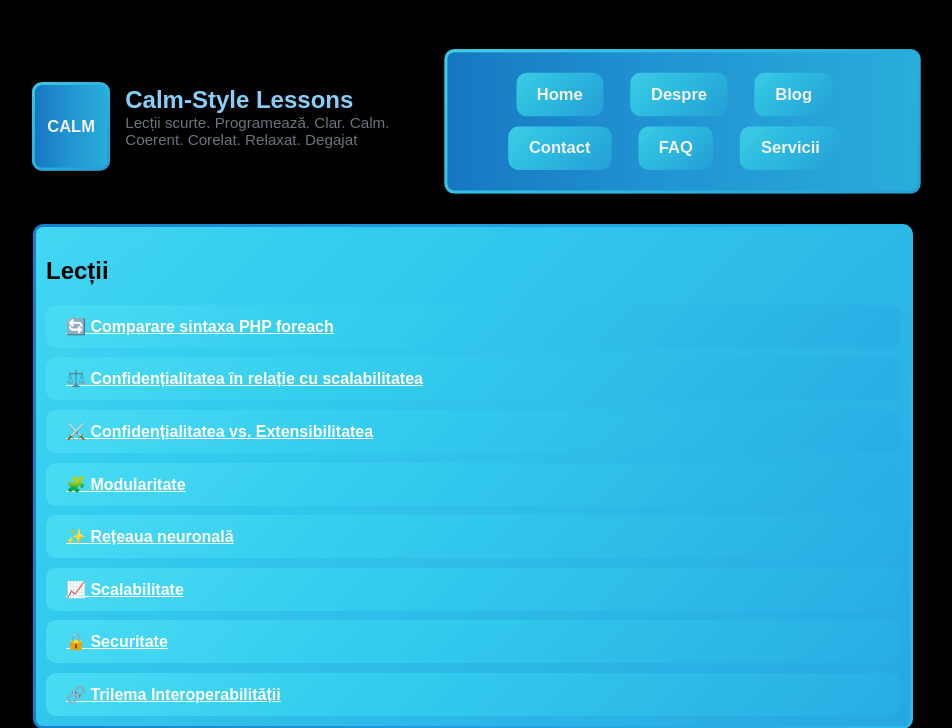
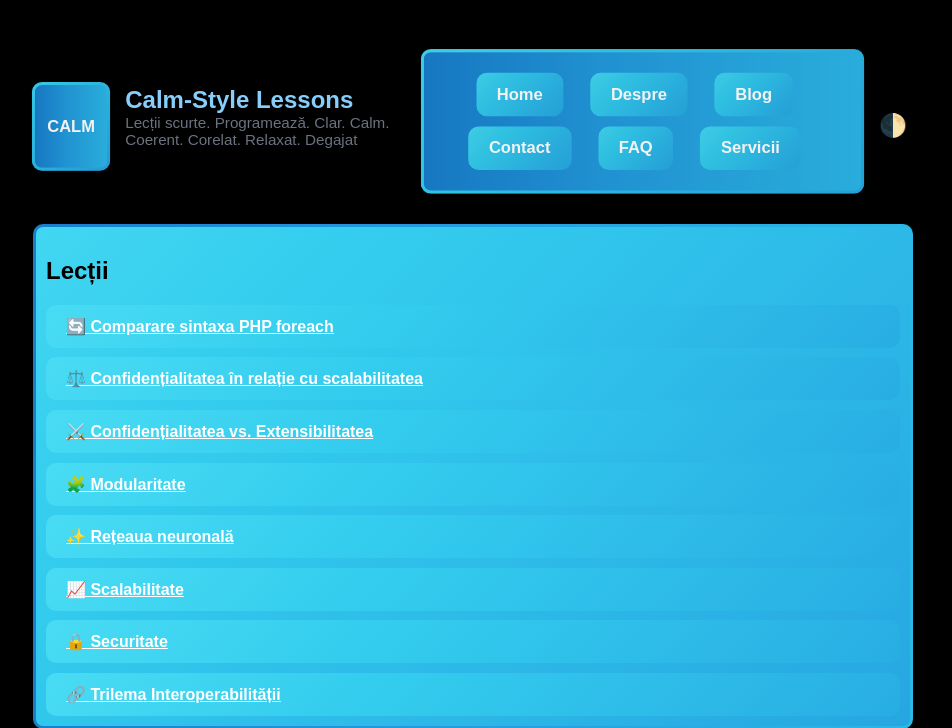
Before and after one commit to AlinRosca10/PYTHON_AI, a Flask app: page / in a window 1280 px wide. Shown: the top 728 px of the page, without its empty margins (167-1119 px from the left). Run offline with Flask 3, Linux system fonts and the light colour scheme; data that the repository does not hold is empty; some libraries are stand-ins or nearby versions.

Commit message:
Implementare modulară de Dark Mode, complet compatibilă cu structura ta Flask + template-uri: ✔ include toggle (switch) ✔ memorează preferința în localStorage ✔ funcționează cu CSS variables (ușor de extins) ✔ nu rupe designul existent ✔ complet modulabil (poți folosi în orice template) prin: 🌙 1. Extinderea template-ului base.html cu suport Dark Mode 🌙 2. Adaugând butonul de dark mode în header 🌙 3. Adaugând scriptul care memorează preferința 🌙 4. Respectând preferința OS (auto-dark)

```diff
--- a/templates/base.html
+++ b/templates/base.html
@@ -18,27 +18,38 @@
     :root {
       --bg:#fbfcfd;
       --card:#ffffff;
+      --text: #0f172a;
       --muted:#6b7280;
-      --accent:#2563eb
+      --accent:#2563eb;
     }
 
     body {
       font-family: Inter, ui-sans-serif, system-ui;
       background:var(--bg);
-      color:#0f172a;
-      margin:0; padding:2rem
+      color: var(--text);
+      transition: background 0.25s ease, color 0.25s ease;
+      margin: 0;
+      padding: 2rem;
+    }
+
+    body.dark {
+      --bg: #0b1220;
+      --card: #111827;
+      --text: #e5e7eb;
+      --muted: #9ca3af;
+      --accent: #60a5fa;
     }
 
     .container {
       max-width:880px;
-      margin:0 auto
+      margin:0 auto;
     }
 
     header {
       display:flex;
       align-items:center;
       gap:16px;
-      margin-bottom:1.5rem
+      margin-bottom:1.5rem;
     }
 
     .logo {
@@ -50,68 +61,76 @@
       align-items:center;
       justify-content:center;
       color:white;
-      font-weight:700
+      font-weight:700;
     }
 
     h1 {
       font-size:1.5rem;
-      margin:0
+      margin:0;
     }
 
     nav a {
       color:var(--muted);
       text-decoration:none;
-      margin-right:1rem
+      margin-right: 1rem;
     }
 
     main {
       background:var(--card);
       padding:2rem;border-radius:12px;
-      box-shadow:0 6px 18px rgba(2,6,23,0.06)
+      box-shadow:0 6px 18px rgba(2,6,23,0.06);
     }
 
     .meta {
-      color:var(--muted);
-      font-size:0.95rem;
-      margin-bottom:1rem
+      color: var(--muted);
+      font-size: 0.95rem;
+      margin-bottom: 1rem;
     }
 
     pre {
-      background:#0b1220;
-      color:#e6eef8;
-      padding:1rem;
-      border-radius:8px;
-      overflow:auto
+      background: #0b1220;
+      color: #e6eef8;
+      padding: 1rem;
+      border-radius: 8px;
+      overflow: auto;
     }
     code {
-      font-family: ui-monospace, SFMono-Regular, Menlo, Monaco, "Roboto Mono", "Courier New"
+      font-family: ui-monospace, SFMono-Regular, Menlo, Monaco, "Roboto Mono", "Courier New";
     }
 
     .lesson-list {
-      display:flex;
-      flex-direction:column;
-      gap:0.6rem
+      display: flex;
+      flex-direction: column;
+      gap: 0.6rem;
     }
 
     .lesson-item {
-      padding:0.8rem;
-      border-radius:8px;
-      border:1px solid #eef2ff
+      padding: 0.8rem;
+      border-radius: 8px;
+      border: 1px solid #eef2ff;
     }
 
     a.button {
-      display:inline-block;
-      padding:0.5rem 0.9rem;
-      border-radius:8px;
-      background:var(--accent);
-      color:white;
-      text-decoration:none
+      display: inline-block;
+      padding: 0.5rem 0.9rem;
+      border-radius: 8px;
+      background: var(--accent);
+      color: white;
+      text-decoration: none;
+    }
+    .theme-button {
+      cursor: pointer;
+      font-size: 1.4rem;
+      background: none;
+      border: none;
+      margin-left: auto;
+      color: var(--text);
     }
 
     footer {
-      margin-top:1.5rem;
-      color:var(--muted);
-      font-size:0.9rem
+      margin-top: 1.5rem;
+      color: var(--muted);
+      font-size: 0.9rem;
     }
   </style>
   <link rel="stylesheet" type="text/css" href="{{url_for('static', filename='styles/style.css')}}">
@@ -136,6 +155,9 @@
         <a href="{{ url_for('faq') }}" class="aurora-button">FAQ</a>
         <a href="{{ url_for('services') }}" class="aurora-button">Servicii</a>
       </nav>
+      <button id="theme-toggle" class="theme-button">
+          🌓
+      </button>
     </header>
 
     <main class="aurora-label">
@@ -158,6 +180,29 @@
             location.reload();
         }
     };
+
+    // load saved theme
+    if (localStorage.getItem("theme") === "dark") {
+        document.body.classList.add("dark");
+    }
+
+    document.getElementById("theme-toggle").addEventListener("click", () => {
+        document.body.classList.toggle("dark");
+
+        // save preference
+        if (document.body.classList.contains("dark")) {
+            localStorage.setItem("theme", "dark");
+        } else {
+            localStorage.setItem("theme", "light");
+        }
+    });
+    // auto-detect system dark mode if first visit
+    if (!localStorage.getItem("theme")) {
+        if (window.matchMedia("(prefers-color-scheme: dark)").matches) {
+            document.body.classList.add("dark");
+            localStorage.setItem("theme", "dark");
+        }
+    }
 </script>
 </body>
 </html>
```
Also changed, not shown: README.md, static/icons/dark.png (added), static/icons/light.png (added), static/icons/light1.png (added).
